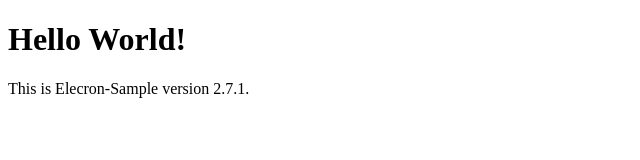
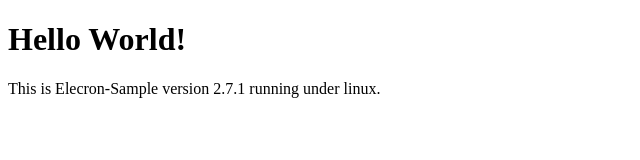
Before and after one commit to ThatDudeHavok/electron-sample, an Electron app: page index.html in a window 800 px wide. Shown: the whole page, without its empty margins (0-640 px from the left). Drawn offline with Linux system fonts and the light colour scheme; no server answers.

Commit message:
include platform

```diff
--- a/index.html
+++ b/index.html
@@ -10,7 +10,7 @@
   <body>
     <h1>Hello World!</h1>
     <!-- All of the Node.js APIs are available in this renderer process. -->
-    This is Elecron-Sample version <script>document.write(pkg.version)</script>.
+    This is Elecron-Sample version <script>document.write(pkg.version + ' running under ' + process.platform)</script>.
   </body>
 
   <script>
```
